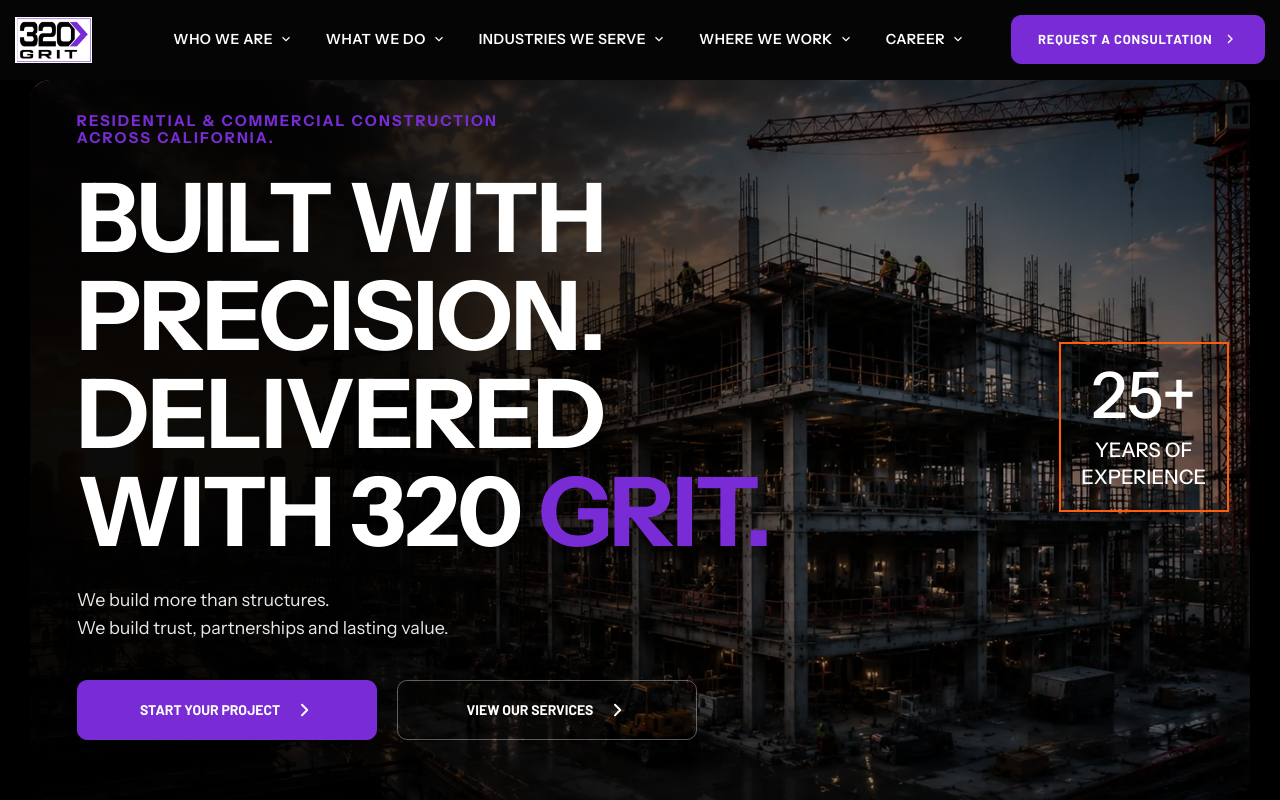
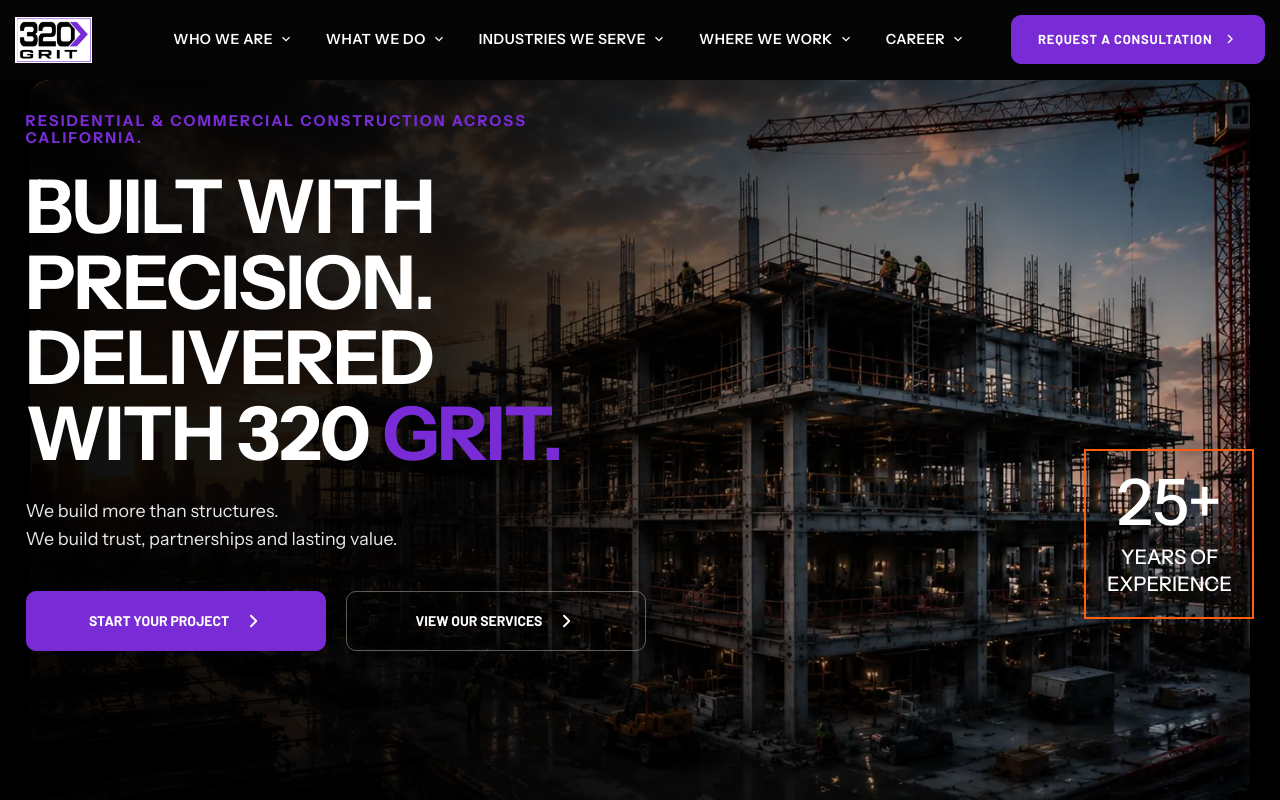
Before and after one commit to TaimoorWajid/website-320grit-angular, an Angular app: page / in a window 1280 px wide. Shown: the top 800 px of the page. Built offline with nearby package versions, Linux system fonts and the light colour scheme.

Commit message:
Hero: 2% padding, darker overlay, smaller H1, badge bottom-right, eyebrow 2-line fix

```diff
--- a/src/app/features/home/components/home-hero/home-hero.component.scss
+++ b/src/app/features/home/components/home-hero/home-hero.component.scss
@@ -25,7 +25,7 @@
 .home-hero__overlay {
   position: absolute;
   inset: 0;
-  background: radial-gradient(circle at left, rgba(0, 0, 0, 0.953) 30%, rgba(0, 0, 0, 0.419) 66%);
+  background: linear-gradient(to right, rgba(0, 0, 0, 0.96) 0%, rgba(0, 0, 0, 0.85) 35%, rgba(0, 0, 0, 0.45) 60%, rgba(0, 0, 0, 0.15) 80%, transparent 100%);
 }
 
 .home-hero__inner {
@@ -33,13 +33,15 @@
   z-index: 2;
   display: grid;
   grid-template-columns: 1fr auto;
-  align-items: start;
+  align-items: stretch;
   gap: 3rem;
   width: 100%;
+  max-width: none;
+  margin: 0;
   padding-top: clamp(7rem, 14vh, 10rem);
   padding-bottom: 2rem;
-  padding-left: clamp(2rem, 6vw, 6rem);
-  padding-right: clamp(2rem, 4vw, 4rem);
+  padding-left: 2%;
+  padding-right: 2%;
 }
 
 .home-hero__kicker {
@@ -47,7 +49,7 @@
   font-weight: 700;
   letter-spacing: 0.14em;
   margin-bottom: 1.4rem;
-  max-width: 27rem;
+  max-width: 36rem;
 }
 
 .home-hero__kicker strong {
@@ -55,7 +57,7 @@
 }
 
 .home-hero__title {
-  font-size: clamp(3.2rem, 7.5vw, 7rem);
+  font-size: clamp(2.6rem, 5.8vw, 5.25rem);
   font-weight: 800;
   line-height: 1.02;
   letter-spacing: -0.015em;
@@ -84,8 +86,9 @@
 
 /* 25+ years badge card (hero-section.css, desktop only) */
 .home-hero__badge {
-  align-self: start;
-  margin-top: clamp(8rem, 18vw, 16rem);
+  align-self: end;
+  justify-self: end;
+  margin-bottom: 2rem;
 }
 
 .hero-exp-card {
```
